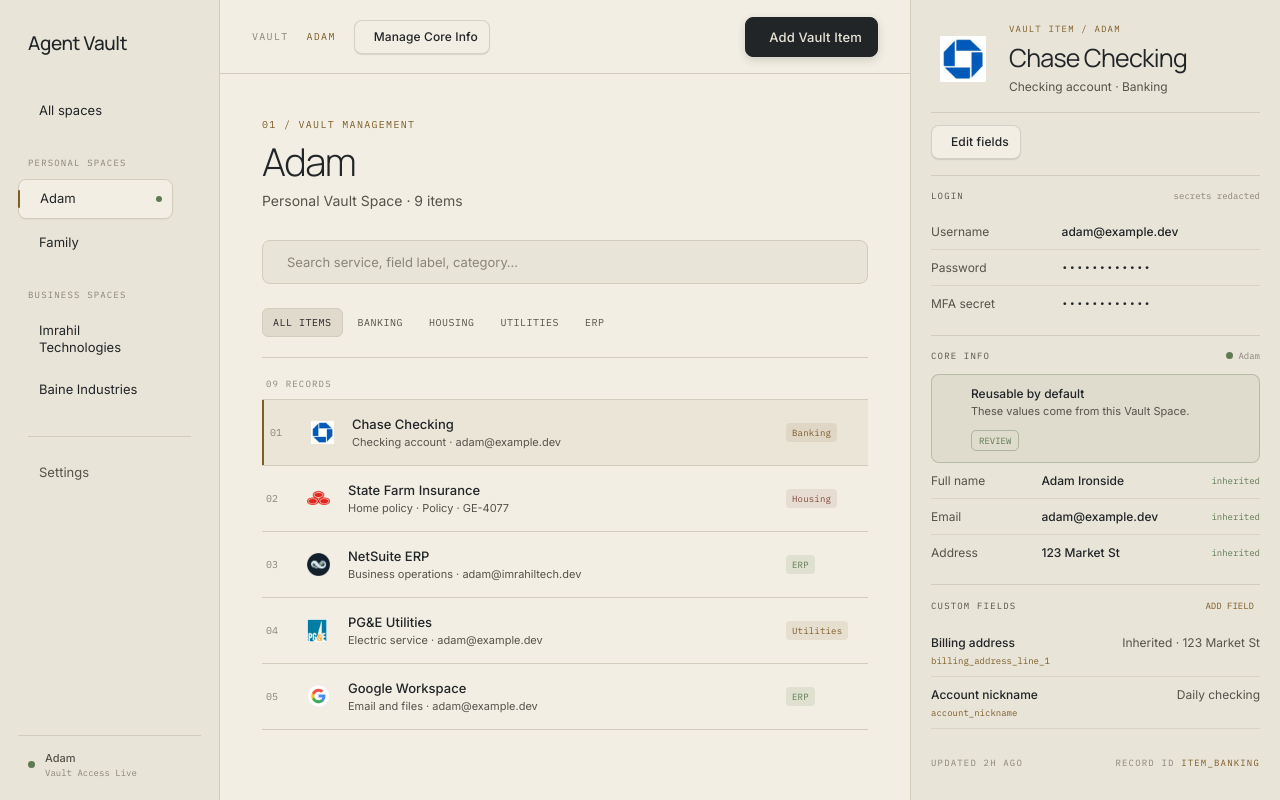
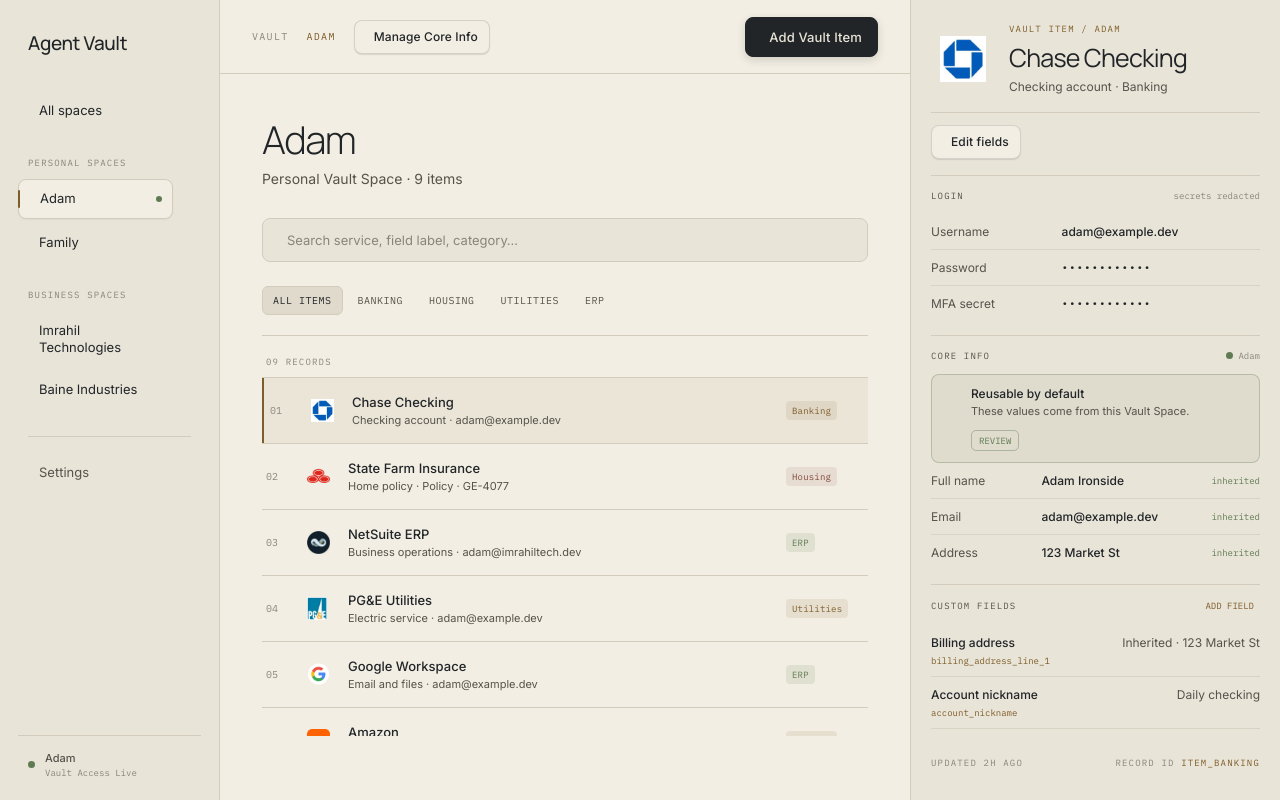
Before and after one commit to Baine-Industries/agent-login-design-lab, a React (Vite) app in the folder prototype/: page / in a window 1280 px wide. Built offline with nearby package versions, Linux system fonts and the light colour scheme.

Commit message:
remove decorative vault heading

```diff
--- a/prototype/src/App.jsx
+++ b/prototype/src/App.jsx
@@ -557,7 +557,6 @@
         <div className="content-wrap">
           <section className="page-intro">
             <div>
-              <span className="eyebrow">01 / VAULT MANAGEMENT</span>
               <h1>{selectedSpace ? selectedSpace.name : "All spaces"}</h1>
               <p>{selectedSpace ? `${selectedSpace.type} Vault Space · ${visibleItems.length} items` : `${visibleItems.length} items across your Vault Spaces`}</p>
             </div>
```
Also changed, not shown: 1 other file (tests, documents, lock files or other folders).
